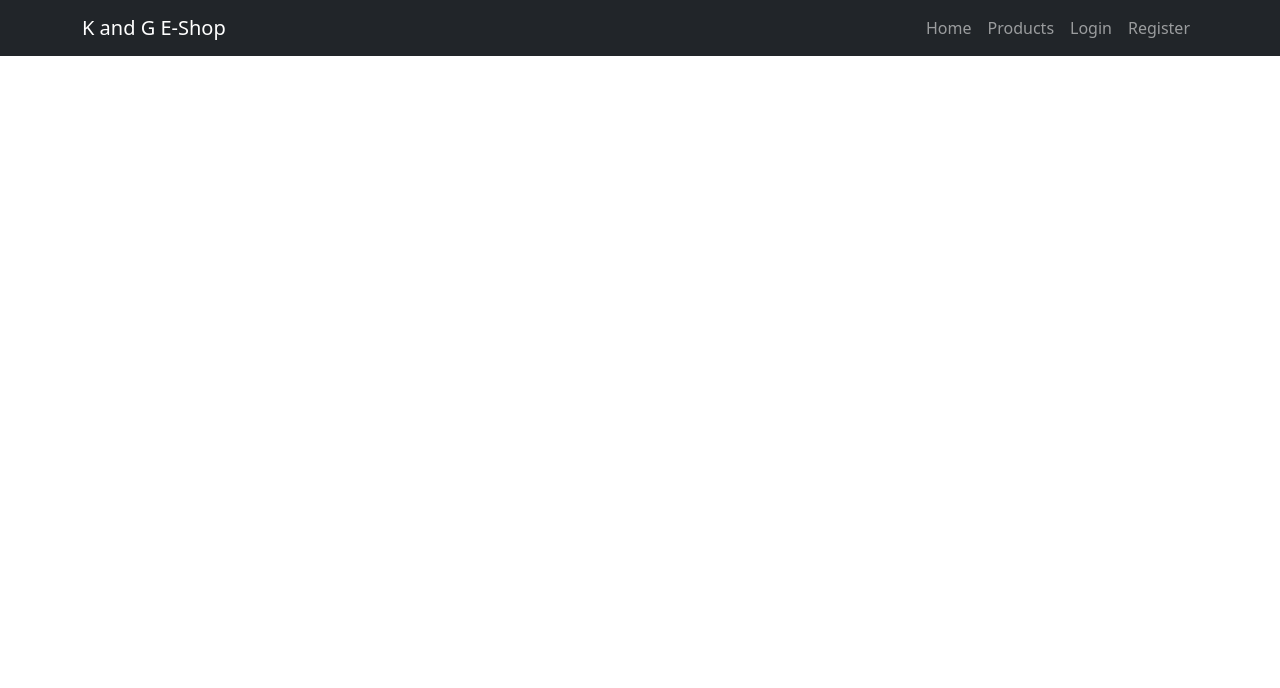
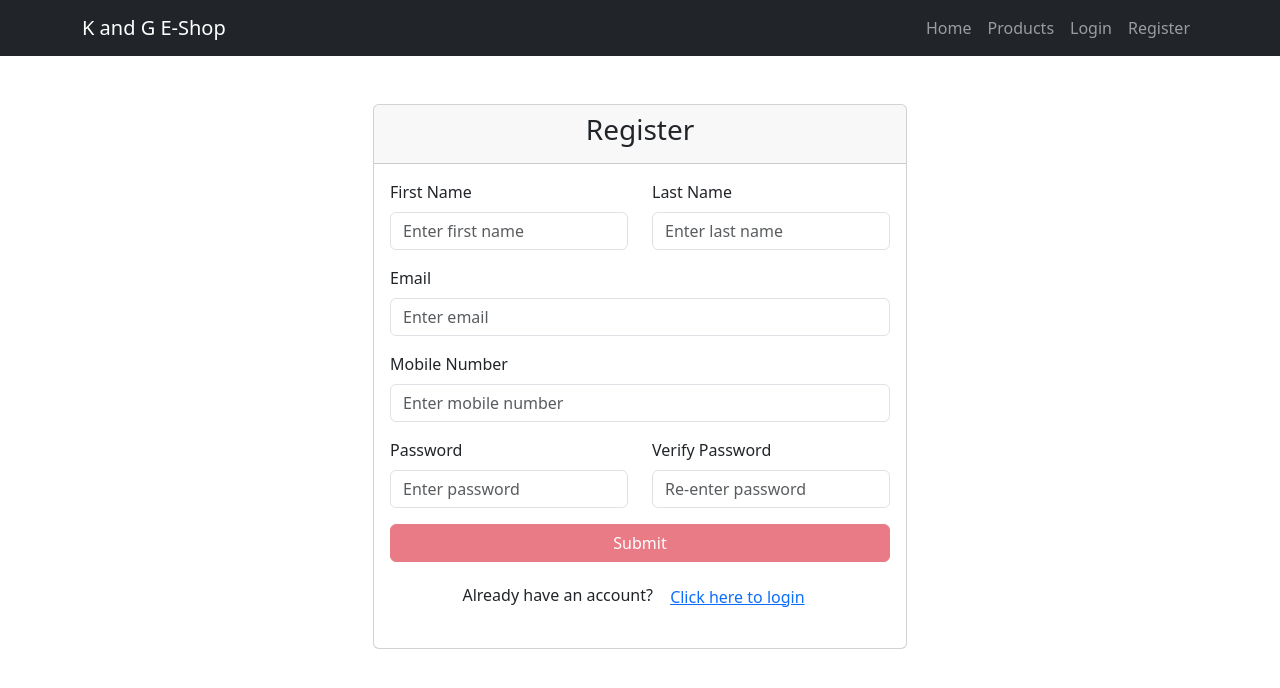
Before and after one commit to kitzsaberon/csp3-ecommerce-app, a React (Create React App) app: page /register in a window 1280 px wide. Shown: the top 688 px of the page. Built offline with nearby package versions, Linux system fonts and the light colour scheme.

Commit message:
Added User Registration Feature

```diff
--- a/package.json
+++ b/package.json
@@ -13,6 +13,7 @@
     "react-dom": "^19.1.0",
     "react-router-dom": "^7.5.2",
     "react-scripts": "5.0.1",
+    "sweetalert2": "^11.19.1",
     "web-vitals": "^2.1.4"
   },
   "scripts": {
--- a/src/App.js
+++ b/src/App.js
@@ -3,6 +3,7 @@ import { BrowserRouter as Router, Route, Routes } from 'react-router-dom';
 import { Container } from 'react-bootstrap';
 import AppNavbar from './components/AppNavbar';
 import Home from './pages/Home';
+import RegistrationPage from './pages/RegistrationPage';
 
 function App() {
   return (
@@ -11,6 +12,7 @@ function App() {
       <Container className="mt-5">
         <Routes>
           <Route path="/" element={<Home />} />
+          <Route path="/register" element={<RegistrationPage />} />
         </Routes>
       </Container>
     </Router>
--- /dev/null
+++ b/src/pages/RegistrationPage.js
@@ -0,0 +1,237 @@
+import React, { useState, useEffect } from 'react';
+import { Container, Row, Col, Form, Button, Card } from 'react-bootstrap';
+import {Link, useNavigate} from 'react-router-dom';
+import Swal from 'sweetalert2';
+
+
+const RegistrationPage = () => {
+
+  const navigate = useNavigate();
+
+  const [firstName, setFirstName] = useState("");
+  const [lastName, setLastName] = useState("");
+  const [email, setEmail] = useState("");
+  const [mobileNo, setMobileNo] = useState("");
+  const [password, setPassword] = useState("");
+  const [confirmPassword, setConfirmPassword] = useState("");
+  const [isActive, setIsActive] = useState(false);
+
+  useEffect(() => {
+
+    if (
+      firstName !== "" &&
+      lastName !== "" &&
+      email !== "" &&
+      mobileNo.length === 11 &&
+      password !== "" &&
+      confirmPassword !== "" &&
+      password === confirmPassword
+    ) {
+      setIsActive(true);
+    } else {
+      setIsActive(false);
+    }
+  }, [firstName, lastName, email, mobileNo, password, confirmPassword]);
+
+
+  function registerUser(e) {
+    e.preventDefault();
+
+    fetch('https://9791shtc1e.execute-api.us-west-2.amazonaws.com/production/users/register', {
+
+      method: 'POST',
+      headers: {
+        'Content-Type': 'application/json'
+      },
+      body: JSON.stringify({
+        firstName: firstName,
+        lastName: lastName,
+        email: email,
+        mobileNo: mobileNo,
+        password: password
+      })
+    })
+
+      .then(res => res.json())
+
+      .then(data => {
+        if(data.message === 'User registered successfully') {
+          setFirstName("");
+          setLastName("");
+          setEmail("");
+          setMobileNo("");
+          setPassword("");
+          setConfirmPassword("");
+
+          Swal.fire({
+            icon: 'success',
+            title: 'Success!',
+            text: 'Registration successful',
+            confirmButtonColor: '#3085d6',
+            confirmButtonText: 'OK'
+          }).then(() => {
+
+            navigate('/login');
+          });
+
+        } else if (data.error === 'Invalid email format') {
+
+          Swal.fire({
+            icon: 'error',
+            title: 'Invalid Email',
+            text: 'Please enter a valid email address',
+            confirmButtonColor: '#d33'
+          });
+        } else if (data.error === 'Mobile number is invalid') {
+
+          Swal.fire({
+            icon: 'error',
+            title: 'Invalid Mobile Number',
+            text: 'Please enter a valid 11-digit mobile number',
+            confirmButtonColor: '#d33'
+          });
+        } else if (data.error === 'All fields are required') {
+
+          Swal.fire({
+            icon: 'error',
+            title: 'Missing Fields',
+            text: 'All fields must be filled out.',
+            confirmButtonColor: '#d33'
+          });
+        } else if (data.error === 'Password must be at least 8 characters long') {
+
+          Swal.fire({
+            icon: 'error',
+            title: 'Weak Password',
+            text: 'Password must be at least 8 characters.',
+            confirmButtonColor: '#d33'
+          });
+        } else if (data.error === 'Email already in use') {
+
+          Swal.fire({
+            icon: 'error',
+            title: 'Email Taken',
+            text: 'This email is already registered.',
+            confirmButtonColor: '#d33'
+          });
+        }
+
+
+    })
+  }
+
+  return (
+    <Container className="mt-5">
+      <Row className="justify-content-center">
+        <Col md={6}>
+          <Card>
+            <Card.Header className="text-center">
+              <h3>Register</h3>
+            </Card.Header>
+            <Card.Body>
+              <Form onSubmit={registerUser}>
+                {/* First Name and Last Name */}
+                <Row className="mb-3">
+                  <Col md={6}>
+                    <Form.Group controlId="formFirstName">
+                      <Form.Label>First Name</Form.Label>
+                      <Form.Control
+                        type="text"
+                        placeholder="Enter first name"
+                        value={firstName}
+                        onChange={(e) => setFirstName(e.target.value)}
+                      />
+                    </Form.Group>
+                  </Col>
+                  <Col md={6}>
+                    <Form.Group controlId="formLastName">
+                      <Form.Label>Last Name</Form.Label>
+                      <Form.Control
+                        type="text"
+                        placeholder="Enter last name"
+                        value={lastName}
+                        onChange={(e) => setLastName(e.target.value)}
+                      />
+                    </Form.Group>
+                  </Col>
+                </Row>
+
+                {/* Email */}
+                <Form.Group controlId="formEmail" className="mb-3">
+                  <Form.Label>Email</Form.Label>
+                  <Form.Control
+                    type="email"
+                    placeholder="Enter email"
+                    value={email}
+                    onChange={(e) => setEmail(e.target.value)}
+                  />
+                </Form.Group>
+
+                {/* Mobile Number */}
+                <Form.Group controlId="formMobile" className="mb-3">
+                  <Form.Label>Mobile Number</Form.Label>
+                  <Form.Control
+                    type="number"
+                    placeholder="Enter mobile number"
+                    value={mobileNo}
+                    onChange={(e) => setMobileNo(e.target.value)}
+                    maxLength={11} // Limit input length to 11 digits
+                  />
+                </Form.Group>
+
+                {/* Password and Verify Password */}
+                <Row className="mb-3">
+                  <Col md={6}>
+                    <Form.Group controlId="formPassword">
+                      <Form.Label>Password</Form.Label>
+                      <Form.Control
+                        type="password"
+                        placeholder="Enter password"
+                        value={password}
+                        onChange={(e) => setPassword(e.target.value)}
+                      />
+                    </Form.Group>
+                  </Col>
+                  <Col md={6}>
+                    <Form.Group controlId="formVerifyPassword">
+                      <Form.Label>Verify Password</Form.Label>
+                      <Form.Control
+                        type="password"
+                        placeholder="Re-enter password"
+                        value={confirmPassword}
+                        onChange={(e) => setConfirmPassword(e.target.value)}
+                      />
+                    </Form.Group>
+                  </Col>
+                </Row>
+
+                {/* Submit Button */}
+                <div className="d-grid gap-2">
+                  {isActive ? (
+                    <Button variant="primary" type="submit" id="submitBtn">
+                      Submit
+                    </Button>
+                  ) : (
+                    <Button variant="danger" type="submit" id="submitBtn" disabled>
+                      Submit
+                    </Button>
+                  )}
+                </div>
+              </Form>
+
+              {/* "Already Have an Account?" section */}
+              <div className="mt-3 text-center">
+                <p>
+                  Already have an account?{' '}
+                  <Link to="/login" className="btn btn-link">Click here to login</Link>
+                </p>
+              </div>
+            </Card.Body>
+          </Card>
+        </Col>
+      </Row>
+    </Container>
+  );
+};
+
+export default RegistrationPage;
```
Also changed, not shown: src/index.css (line endings or trailing spaces), src/pages/Register.js (deleted), 1 other file (tests, documents, lock files or other folders).
